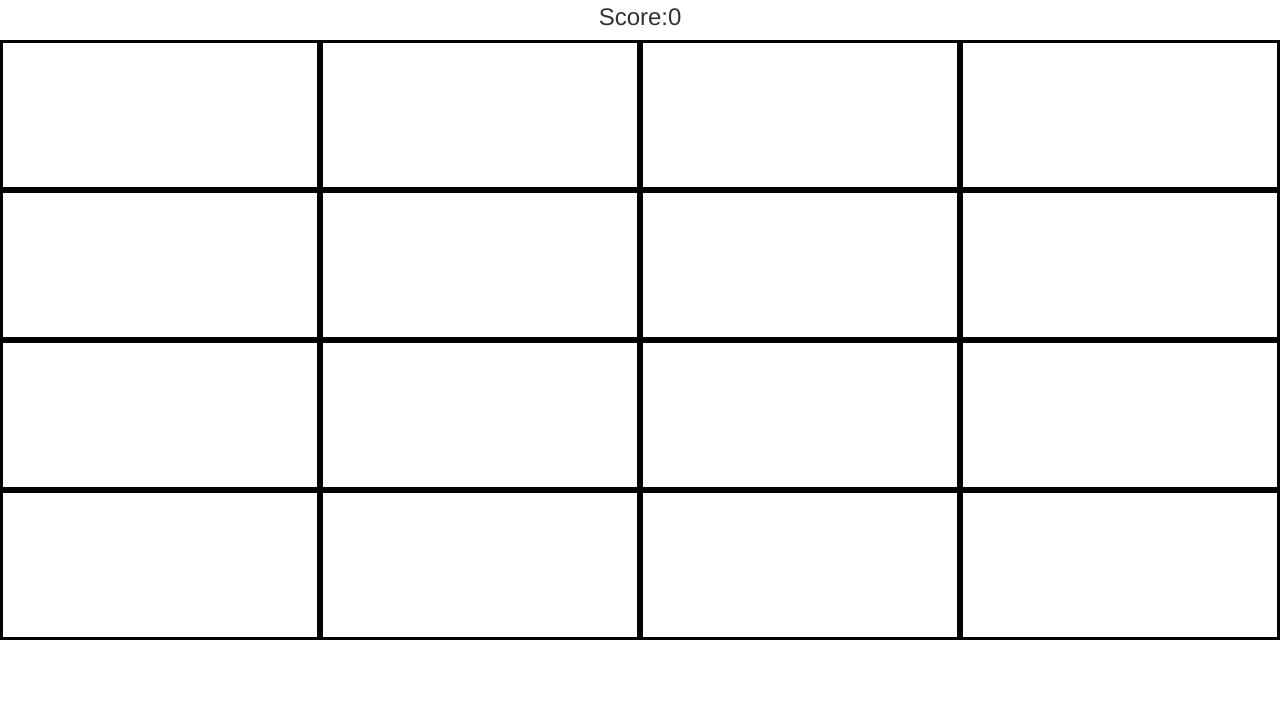
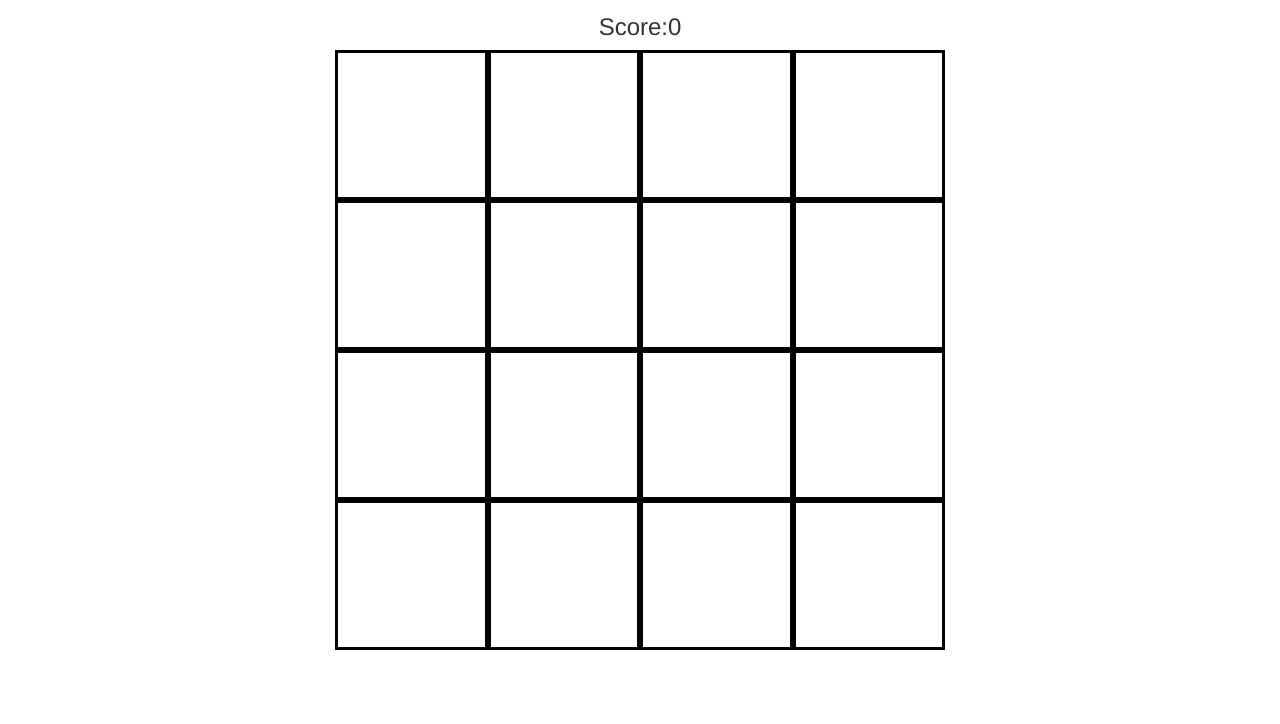
Before and after one commit to iarchanarajkumar/gurlInTheDark.github.io, a website: page gridGame/index.html in a window 1280 px wide. Shown: the part 76-800 px from the top of the page. Drawn offline with nearby package versions, Linux system fonts and the light colour scheme.

Commit message:
grid square

```diff
--- a/gridGame/index.html
+++ b/gridGame/index.html
@@ -46,7 +46,7 @@
   <body ng-app="gridApp">
       <div ng-controller="mainCtrl">
         <h1>GRID GAME</h1>
-        <div class="">
+        <div class="col-md-offset-3 col-md-6">
           <div><h3>{{"Score:"+ points}}</h3></div>
           <div ng-repeat="value in displayValues" ng-class={'modifyOpacity':showSuccess==true}>
             <div class="cell col-md-3 "  ng-click= "switchColor(value)"
```
